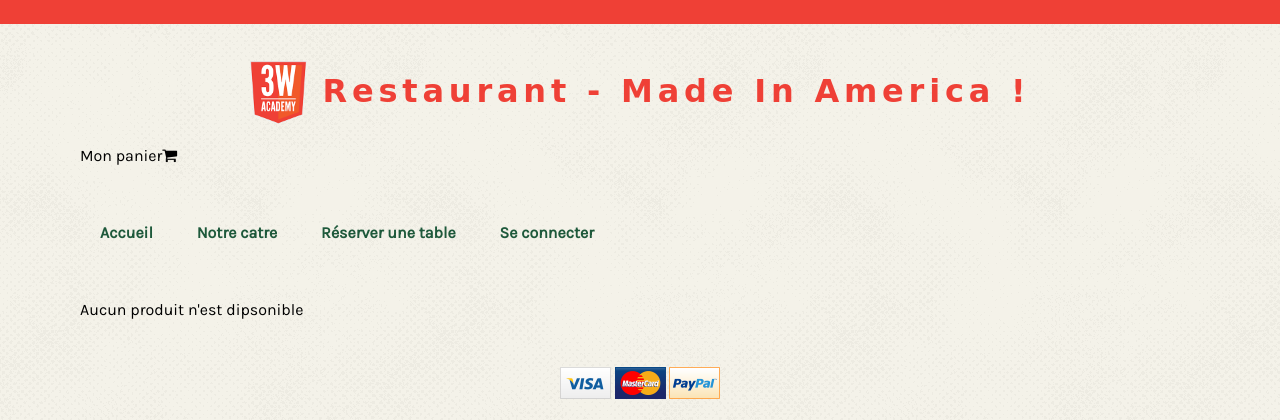
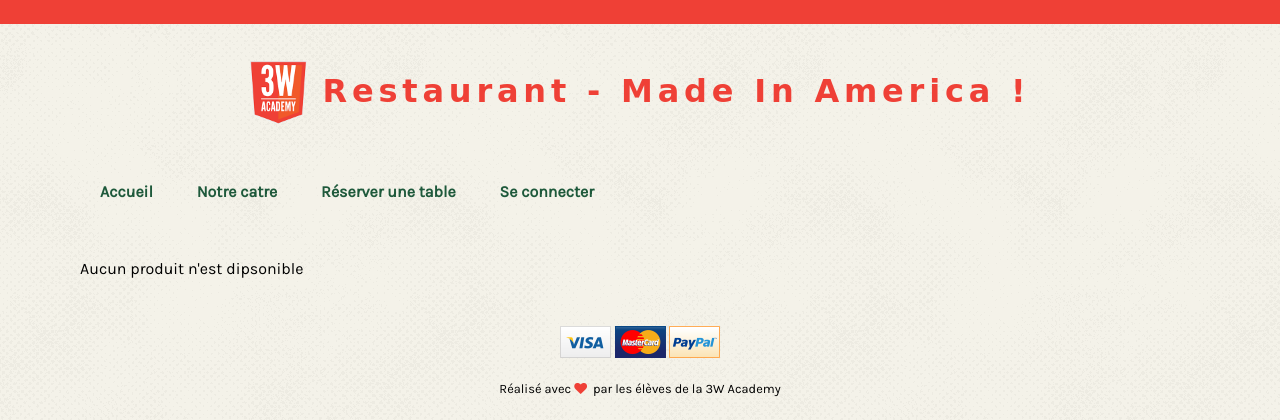
Before and after one commit to JerryGoldsmith/resto_3wa, a PHP site: page /cletusResto/ in a window 1280 px wide. Shown: the top 420 px of the page. Run offline with PHP 8.4, Linux system fonts and the light colour scheme; data that the repository does not hold is empty; some libraries are stand-ins or nearby versions; some web fonts are replaced.

Commit message:
Suppression du bouton  panier

```diff
--- a/application/www/LayoutView.phtml
+++ b/application/www/LayoutView.phtml
@@ -32,7 +32,7 @@
             <img src="<?= $wwwUrl ?>/images/logo.gif" height="63" width="57" alt="3WA Restaurant">Restaurant - Made In America !
         </a>
     </h1>
-	<span><span></span>Mon panier<i class="fa fa-shopping-cart" aria-hidden="true"></i></span>
+
 </header>
 
 <!-- Interface utilisateur -->
```
